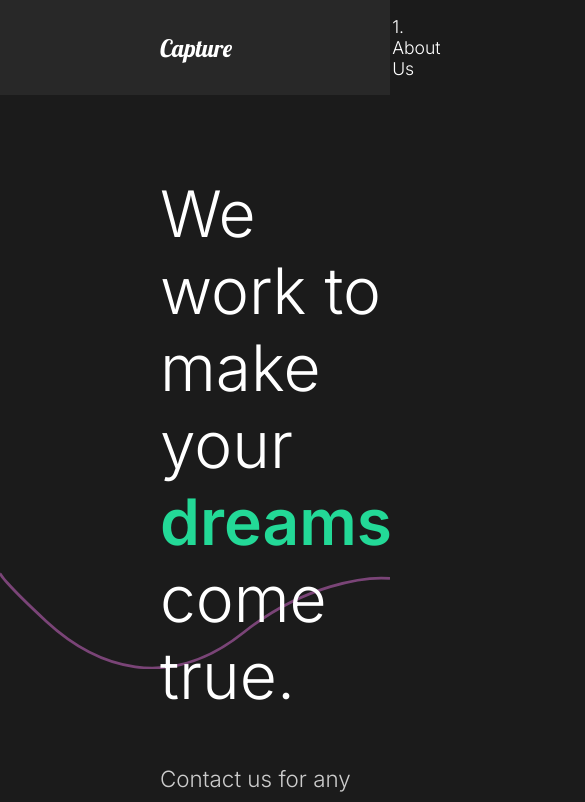
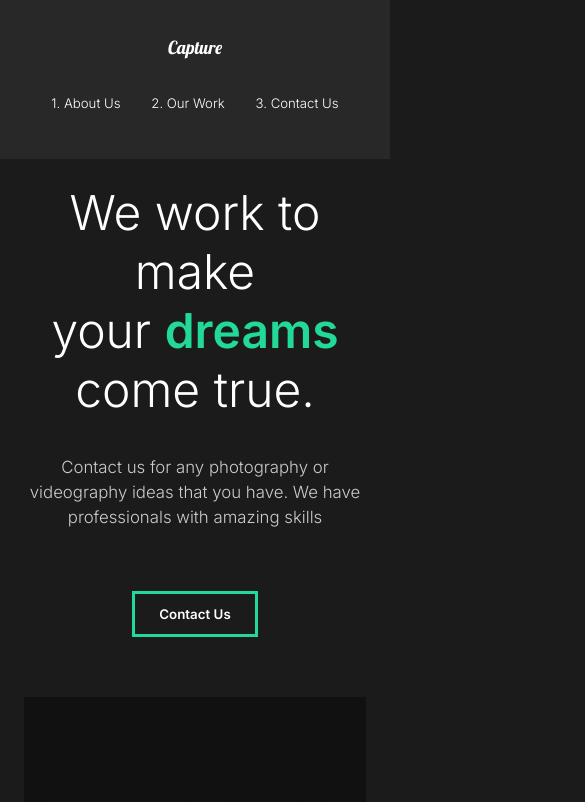
Before and after one commit to dato94/catpure, a React (Create React App) app: page /about in a window 390 px wide. Shown: the top 802 px of the page, 585 px wide, since content can reach past the window. Built offline with nearby package versions, Linux system fonts and the light colour scheme.

Commit message:
Responsive

```diff
--- a/src/components/GlobalStyle.js
+++ b/src/components/GlobalStyle.js
@@ -6,6 +6,12 @@
     margin: 0;
     padding: 0;
     box-sizing: border-box;
+}
+
+html {
+    @media (max-width: 1300px){
+        font-size: 75%;
+    }
 }
 
 body{
--- a/src/components/Nav.js
+++ b/src/components/Nav.js
@@ -49,6 +49,22 @@
         padding-left: 10rem;
         position: relative;
     }
+    @media (max-width: 1000px){
+        flex-direction: column;
+        padding: 2rem 1rem;
+        #logo{
+            display: inline-block;
+            margin: 1rem;
+        }
+        ul{
+            padding: 2rem;
+            justify-content: space-around;
+            width: 100%;
+            li{
+                padding: 0;
+            }
+        }
+    }
 `;
 
 export default Nav;
--- a/src/components/ServicesSection.js
+++ b/src/components/ServicesSection.js
@@ -68,6 +68,9 @@
 const Cards = styled.div`
     display: flex;
     flex-wrap: wrap;
+    @media (max-width: 1000px){
+        justify-content: center;
+    }
 `;
 const Card = styled.div`
     flex-basis: 14rem;
--- a/src/pages/ContactUs.js
+++ b/src/pages/ContactUs.js
@@ -45,10 +45,18 @@
     padding: 5rem 10rem;
     color: #353535;
     min-height: 90vh;
+    @media (max-width: 1000px){
+
+        padding: 2rem;
+        font-size: 1rem;
+    }
 `;
 const Title = styled.div`
     margin-bottom: 4rem;
     color: black;
+    @media (max-width: 1000px){
+        margin-top: 5rem;
+    }
 `;
 const Hide = styled.div`
     overflow: hidden;
--- a/src/pages/MovieDetail.js
+++ b/src/pages/MovieDetail.js
@@ -73,6 +73,10 @@
     margin: 5rem 10rem;
     align-items: center;
     justify-content: space-around;
+    @media (max-width: 1000px){
+        display: block;
+        margin: 2rem 2rem;
+    }
 `;
 const AwardStyle = styled.div`
     padding: 1rem;
--- a/src/pages/OurWork.js
+++ b/src/pages/OurWork.js
@@ -63,6 +63,9 @@
     min-height: 100vh;
     overflow: hidden;
     padding: 5rem 10rem;
+    @media (max-width: 1000px){
+        padding: 2rem 2rem;
+    }
     h2{
         padding: 1rem 0rem;
     }
--- a/src/styles.js
+++ b/src/styles.js
@@ -8,6 +8,11 @@
     justify-content: space-between;
     padding: 5rem 10rem;
     color: white;
+    @media (max-width: 1000px){
+        display: block;
+        padding: 2rem 2rem;
+        text-align: center;
+    }
 `;
 export const Description = styled.div`
     flex: 1;
@@ -15,6 +20,12 @@
     z-index: 2;
     h2{
         font-weight: lighter;
+    }
+    @media (max-width: 1000px){
+        padding: 0;
+        button{
+            margin: 2rem 0rem 5rem 0rem;
+        }
     }
 `;
 export const Image = styled.div`
```
